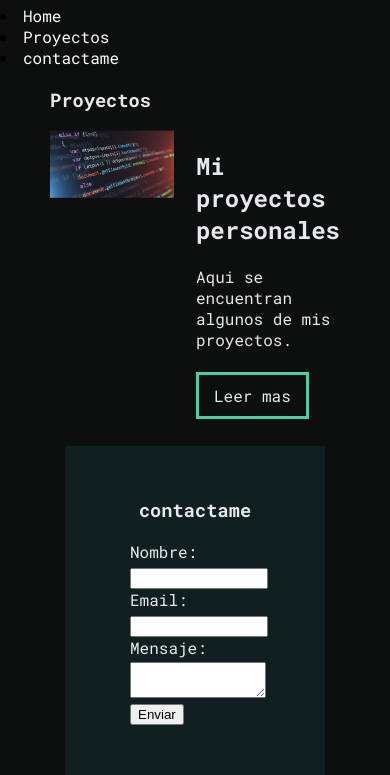
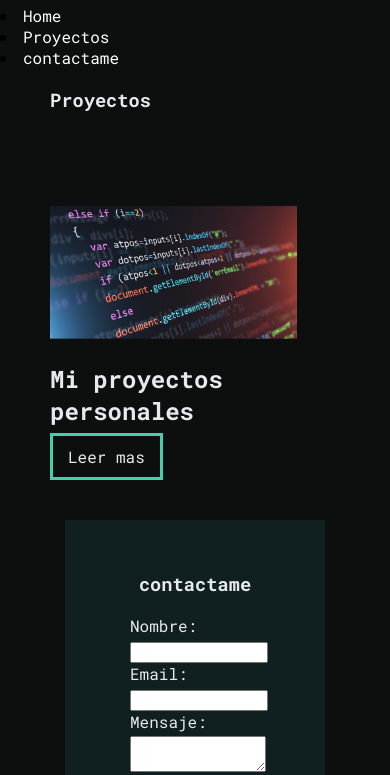
Before and after one commit to Giovanni202dos/web-Palacios-Giovanni, a plain HTML site: page blogs.html in a window 390 px wide. Shown: the part 45-820 px from the top of the page. Drawn offline with Linux system fonts and the light colour scheme.

Commit message:
mejorando el responsive

```diff
--- a/blogs.html
+++ b/blogs.html
@@ -29,7 +29,7 @@
 
     <main class="blogs-main">
         <section class="blogs-news-container">
-            <div class="grid-container blogs-main-new">
+            <div class="grid-container blogs-main-new" id="grid-rows">
                 <h3>Proyectos</h3>
                 <div class="blogs-news-img-container">
                     <img src="assets/img/proyectos.PNG">
--- a/css/main.css
+++ b/css/main.css
@@ -192,6 +192,32 @@ header .header-icons-container .icons span:hover {
     color: black;
  }
 
+ @media (max-width: 650px) {
+   #Proyectos p {
+      display: none;
+   }
+ }
+
+ @media (max-width: 480px) {
+   #grid-rows{
+
+      display: grid;
+      grid-template-rows: 1fr 1fr 1fr;
+      grid-template-columns: 1fr;
+   }
+   #grid-rows h3{
+      grid-row: 1;
+      height: 30px;
+      margin-bottom: 20px;
+   }
+   .blogs-news-img-container{
+      grid-row: 2;
+   }
+   .blogs-news-info-container{
+      grid-row: 3;
+   }
+
+ }
 
 
                               /*##########################       fin  blogs             ##########################*/
```
